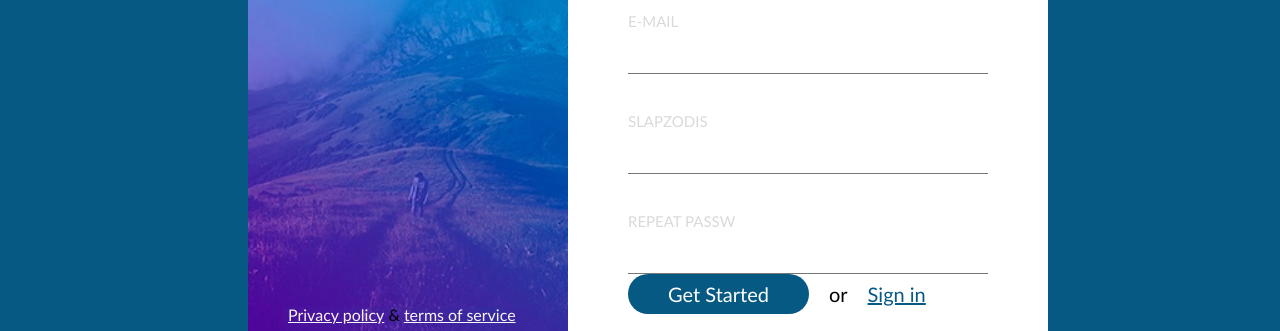
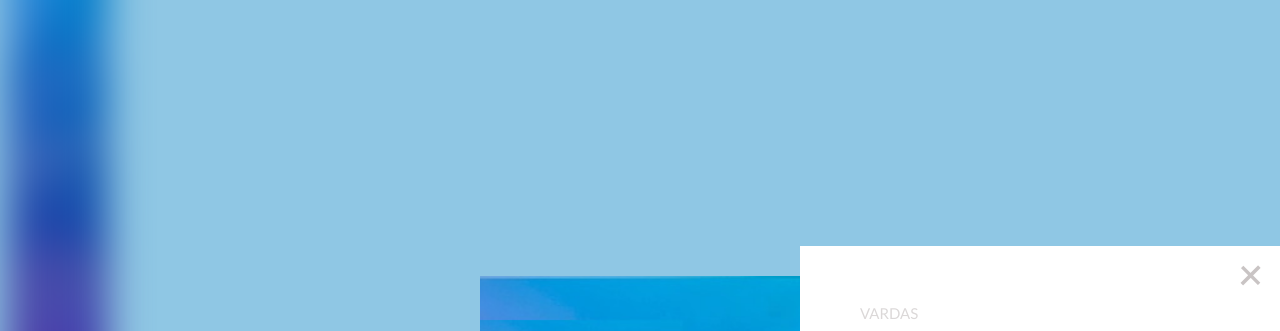
Before and after one commit to JurateJ/04-11.23-signup, a plain HTML site: page index.html in a window 1280 px wide. Shown: the part 214-545 px from the top of the page. Drawn offline with Linux system fonts and the light colour scheme.

Commit message:
Bacground su blur

```diff
--- a/css/custom.css
+++ b/css/custom.css
@@ -1,21 +1,29 @@
 body {
-    background-color: #065983;
+    background-color: #8fc7e4;
+
+}
 
     .background {
         display: inline-block;
+        width: 100px;
+        height: 100vh;
         background-image: url(../img/31pav.jpg);
-            background-repeat: no-repeat;
-            background-size: cover;
-            background-position: center;
-            filter:blur(40px);
+        background-repeat: no-repeat;
+        background-size: cover;
+        background-position: center;
+        filter: blur(20px);
+
     }
-}
+
     main {
         display: inline-block;
         width: 800px;
         margin-top: 60px;
         margin-left: calc(50% - 400px);
         position: absolute;
+        top: 50%;
+        left: 50%;
+        transform: translate(-50%,0);
     }
         .left-column {
             display: inline-block;
@@ -109,22 +117,25 @@ body {
                         background-color: #065983;
                         color: #ffffff;
                         border-radius: 90px;
-                        font-size: 20px;
+                        font-size: 15px;
                         line-height: 20px;
+                        margin-top: 10px;
                     }
                     .forma-row > span {
                         display: inline-block;
                         float: left;
                         padding: 10px;
-                        font-size: 20px;
+                        font-size: 15px;
                         line-height: 20px;
                         margin-left: 10px;
+                        margin-top: 10px;
                     }
                     .forma-row > a {
                         display: inline-block;
                         float: left;
                         padding: 10px;
-                        font-size: 20px;
+                        font-size: 15px;
                         line-height: 20px;
                         color: #065983;
+                        margin-top: 10px;
                     }
--- a/index.html
+++ b/index.html
@@ -15,7 +15,7 @@
 
 <body>
     <div class="background"></div>
-    <main>
+    <main >
         <div class="left-column">
             <h1>Sign up</h1>
             <footer>
@@ -28,7 +28,7 @@
             <div class="close">+</div>
             <form class="forma">
                 <div class="forma-row">
-                    <label for="username">Username</label>
+                    <label for="username">Vardas</label>
                     <input id="username" type="text" required>
                 </div>
                 <div class="forma-row">
@@ -36,16 +36,16 @@
                      <input id="email" type="email" required>
                     </div>
                 <div class="forma-row">
-                    <label for="password">Slapzodis</label>
+                    <label for="password">Slaptažodis</label>
                     <input id="password" type="password" required>
                 </div>
                 <div class="forma-row">
-                    <label for="re_pass">Repeat passw</label>
+                    <label for="re_pass">Pakartokite slaptažodį</label>
                     <input id="re_pass" type="password" required>
                 <div class="forma-row">
-                    <div class="btn">Get Started</div>
-                    <span>or</span>
-                    <a href="#">Sign in</a>
+                    <div class="btn">Pradedam</div>
+                    <span>arba</span>
+                    <a href="#">Registruokitės</a>
                 </div>
             </form>
         </div>
```
